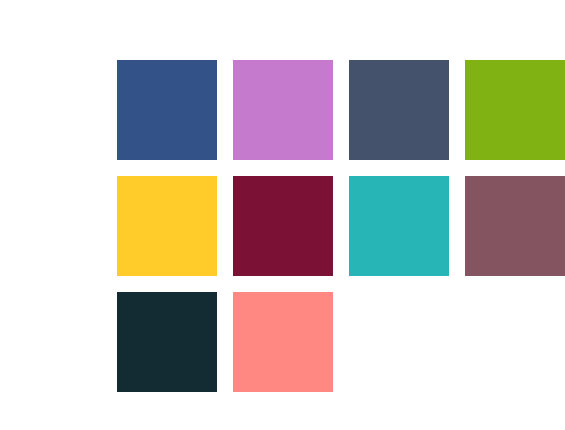
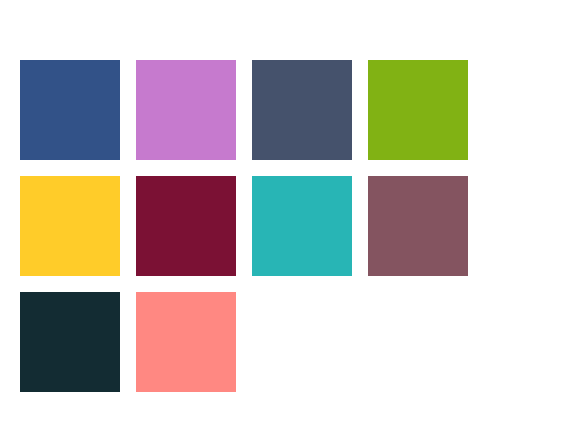
Before and after one commit to udofiasuquo/erp_layout, a plain HTML site: page index.html in a window 390 px wide. Shown: the part 190-620 px from the top of the page, 565 px wide, since content can reach past the window. Drawn offline with Linux system fonts and the light colour scheme.

Commit message:
add media quiery

```diff
--- a/main.css
+++ b/main.css
@@ -55,11 +55,13 @@
 .box{
     padding: 50px;
 }
-/*
-@media only screen and (min-width: 400px) {
+
+
+
+@media (max-width: 600px) {
     .wrapper {
-        width: 80%;
+        width: 90%;
         /* margin: 100px 30px; */
 }
 
-} */
+}
```
